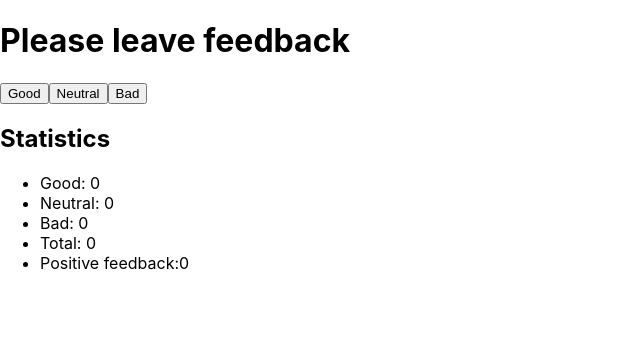
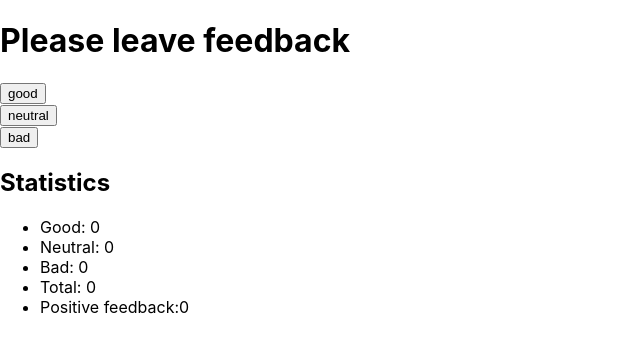
Before and after one commit to OlenaPobehailo/goit-react-hw-02-feedback, a React (Create React App) app: page / in a window 1280 px wide. Shown: the top 352 px of the page, without its empty margins (0-640 px from the left). Built offline with nearby package versions, Linux system fonts and the light colour scheme.

Commit message:
adds FeedbackOptions

```diff
--- a/src/components/App.jsx
+++ b/src/components/App.jsx
@@ -1,5 +1,6 @@
 import { Component } from 'react';
 import Statistics from './Statistics';
+import FeedbackOptions from './FeedbackOptions';
 
 export class App extends Component {
   state = {
@@ -8,22 +9,33 @@ export class App extends Component {
     bad: 0,
   };
 
-  handleGood = () => {
-    this.setState(prevState => ({
-      good: prevState.good + 1,
-    }));
-  };
+  // handleGood = () => {
+  //   this.setState(prevState => ({
+  //     good: prevState.good + 1,
+  //   }));
+  // };
 
-  handleNeutral = () => {
-    this.setState(prevState => ({
-      neutral: prevState.neutral + 1,
-    }));
-  };
+  // handleNeutral = () => {
+  //   this.setState(prevState => ({
+  //     neutral: prevState.neutral + 1,
+  //   }));
+  // };
 
-  handleBad = () => {
-    this.setState(prevState => ({
-      bad: prevState.bad + 1,
-    }));
+  // handleBad = () => {
+  //   this.setState(prevState => ({
+  //     bad: prevState.bad + 1,
+  //   }));
+  // };
+
+  handleFeedback = event => {
+    const name = event.target.name;
+    console.log('name', name);
+
+    this.setState(prevState => {
+      return {
+        [name]: prevState[name] + 1,
+      };
+    });
   };
 
   countTotalFeedback() {
@@ -38,20 +50,28 @@ export class App extends Component {
 
   render() {
     let total = this.countTotalFeedback();
+    const options = Object.keys(this.state);
+    console.log(options);
 
     return (
       <>
         <div className="Feedback">
           <h1>Please leave feedback</h1>
-          <button type="button" onClick={this.handleGood}>
-            Good
-          </button>
-          <button type="button" onClick={this.handleNeutral}>
-            Neutral
-          </button>
-          <button type="button" onClick={this.handleBad}>
-            Bad
-          </button>
+
+          <FeedbackOptions
+            options="good"
+            onLeaveFeedback={this.handleFeedback}
+          />
+
+          <FeedbackOptions
+            options="neutral"
+            onLeaveFeedback={this.handleFeedback}
+          />
+
+          <FeedbackOptions
+            options="bad"
+            onLeaveFeedback={this.handleFeedback}
+          />
 
           <Statistics
             good={this.state.good}
--- /dev/null
+++ b/src/components/FeedbackOptions/FeedbackOptions.jsx
@@ -0,0 +1,13 @@
+import React from 'react';
+
+const FeedbackOptions = ({ options, onLeaveFeedback }) => {
+  return (
+    <div>
+      <button type="button" name={options} onClick={onLeaveFeedback}>
+        {options}
+      </button>
+    </div>
+  );
+};
+
+export default FeedbackOptions;
--- /dev/null
+++ b/src/components/FeedbackOptions/index.js
@@ -0,0 +1 @@
+export { default } from './FeedbackOptions';
```
Also changed, not shown: src/components/FeedbackOptions/FeedbackOptions.styled.js (added).
